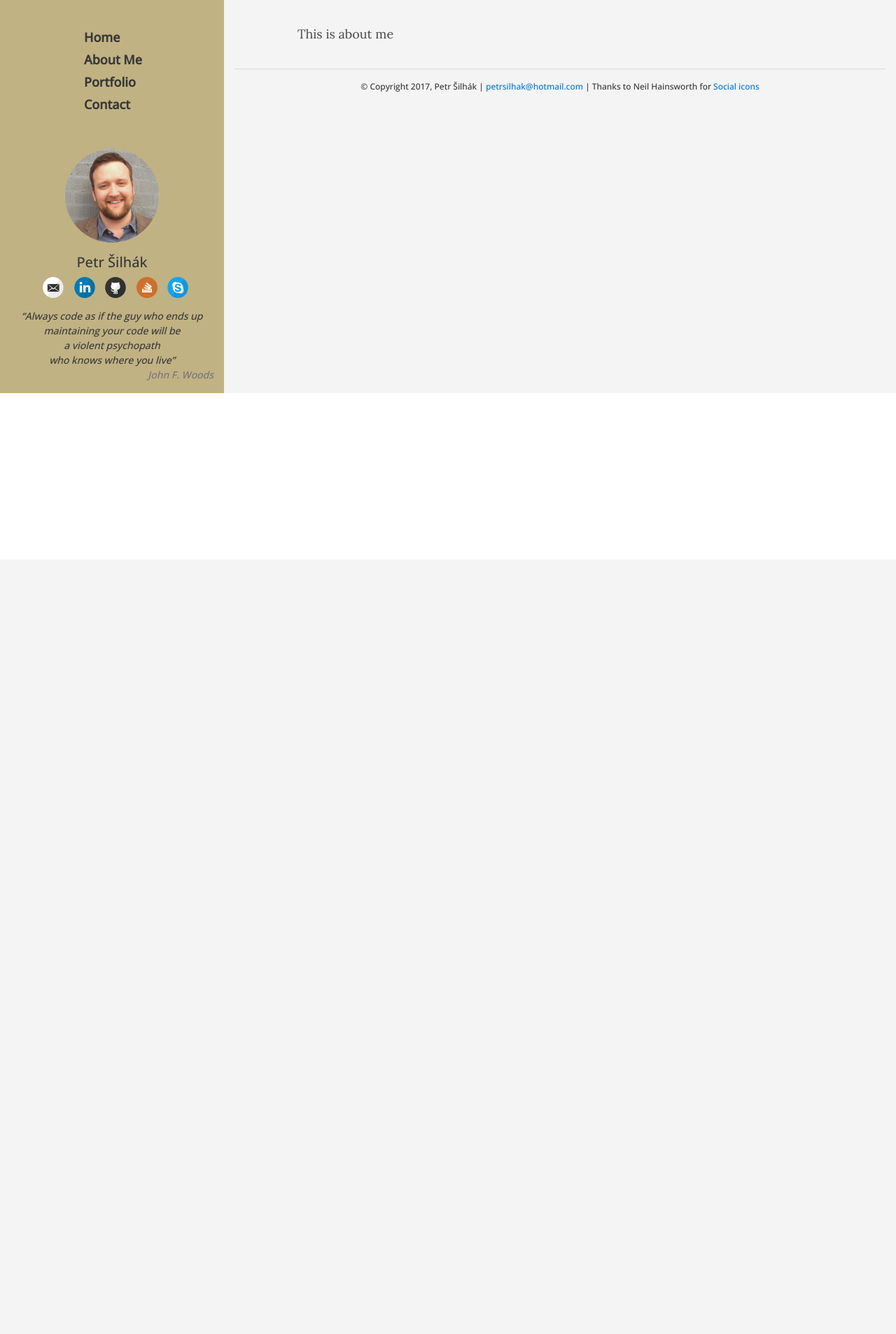
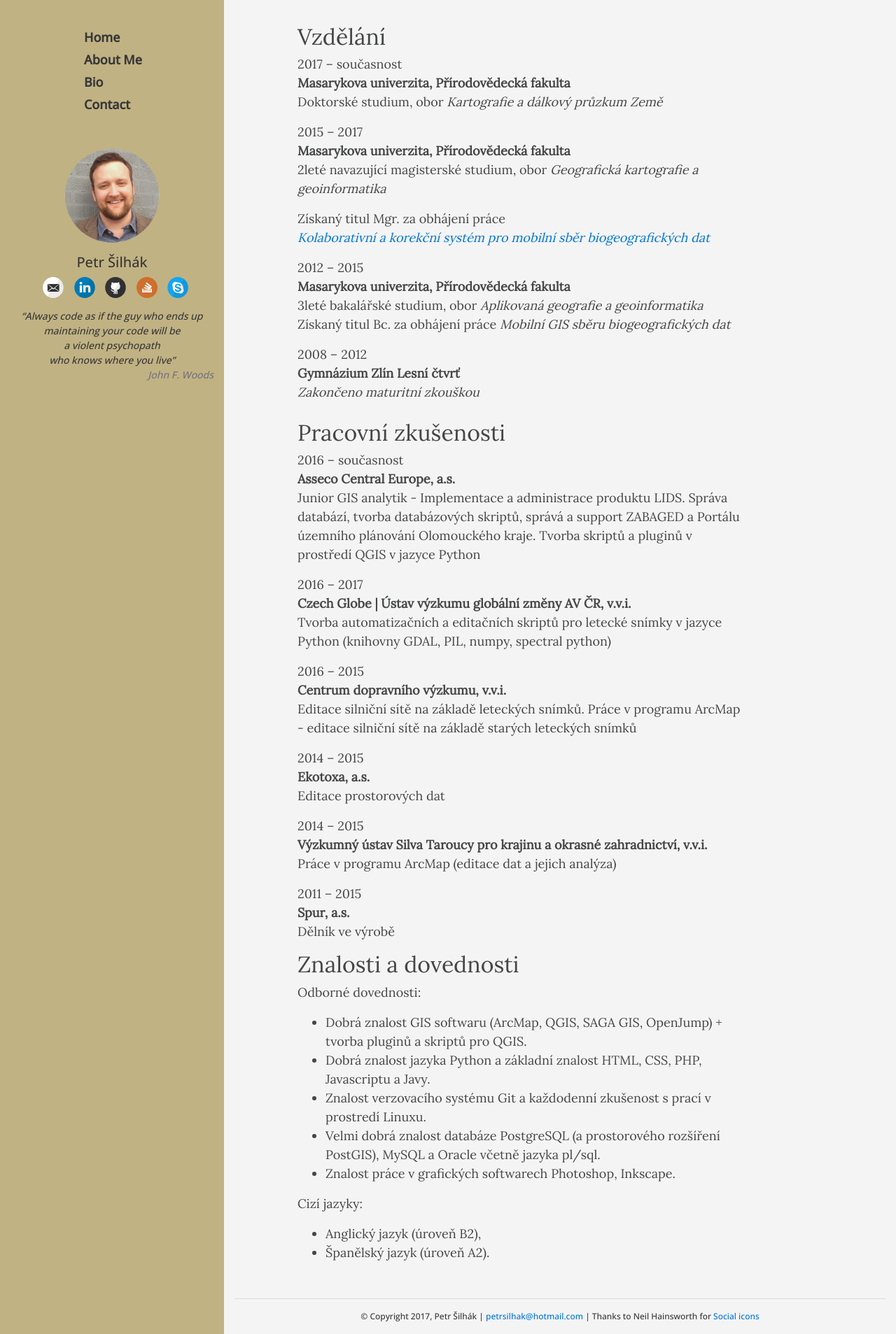
Before and after one commit to Bulva/phd_nosql, a Django app: page /about-me/ in a window 1280 px wide. Shown: the whole page at 70% size. Before the commit the page ends 562 px from the top, so only its background shows below. Run offline with Django 3.2, Linux system fonts and the light colour scheme; some libraries are stand-ins or nearby versions.

Commit message:
Added info about me and host to setting file

```diff
--- a/info/templates/info/about-me.html
+++ b/info/templates/info/about-me.html
@@ -22,5 +22,67 @@
 {% endblock %}
 
 {% block content %}
-    This is about me
+    <h2>Vzdělání</h2>
+    2017 – současnost<br />
+    <b>Masarykova univerzita, Přírodovědecká fakulta</b><br />
+    <p>Doktorské studium, obor <i>Kartografie a dálkový průzkum Země</i></p>
+
+    2015 – 2017<br />
+    <b>Masarykova univerzita, Přírodovědecká fakulta</b><br />
+    <p>2leté navazující magisterské studium, obor <i>Geografická kartografie a geoinformatika</i></p>
+    <p>Získaný titul Mgr. za obhájení práce<br /><i><a href="https://petrsilhak.eu/login/">Kolaborativní a korekční systém pro mobilní sběr biogeografických dat</a></i></p>
+
+    2012 – 2015<br />
+    <b>Masarykova univerzita, Přírodovědecká fakulta</b><br />
+    3leté bakalářské studium, obor <i>Aplikovaná geografie a geoinformatika</i><br />
+    <p>Získaný titul Bc. za obhájení práce <i>Mobilní GIS sběru biogeografických dat</i></p>
+
+    2008 – 2012<br />
+    <b>Gymnázium Zlín Lesní čtvrť</b><br />
+    <i>Zakončeno maturitní zkouškou</i><br />
+
+    <br />
+    <h2>Pracovní zkušenosti</h2>
+
+    2016 – současnost<br />
+    <b>Asseco Central Europe, a.s.</b>
+    <p>Junior GIS analytik - Implementace a administrace produktu LIDS. Správa databází, tvorba databázových skriptů,
+    správá a support ZABAGED a Portálu územního plánování Olomouckého kraje. Tvorba skriptů a pluginů v prostředí QGIS v jazyce Python</p>
+
+    2016 – 2017<br />
+    <b>Czech Globe | Ústav výzkumu globální změny AV ČR, v.v.i.</b>
+    <p>Tvorba automatizačních a editačních skriptů pro letecké snímky v jazyce Python (knihovny GDAL, PIL, numpy, spectral python)</p>
+
+    2016 – 2015<br />
+    <b>Centrum dopravního výzkumu, v.v.i.</b>
+    <p>Editace silniční sítě na základě leteckých snímků. Práce v programu ArcMap - editace silniční sítě
+    na základě starých leteckých snímků</p>
+
+    2014 – 2015<br />
+    <b>Ekotoxa, a.s.</b>
+    <p class="centered">Editace prostorových dat</p>
+
+    2014 – 2015<br />
+    <b>Výzkumný ústav Silva Taroucy pro krajinu a okrasné zahradnictví, v.v.i.</b>
+    <p class="centered">Práce v programu ArcMap (editace dat a jejich analýza)</p>
+
+    2011 – 2015<br />
+    <b>Spur, a.s.</b>
+    <p class="centered">Dělník ve výrobě</p>
+
+    <h2>Znalosti a dovednosti</h2>
+    <p class="left">Odborné dovednosti:</p>
+    <ul>
+        <li>Dobrá znalost GIS softwaru (ArcMap, QGIS, SAGA GIS, OpenJump) + tvorba pluginů a skriptů pro QGIS.</li>
+        <li>Dobrá znalost jazyka Python a základní znalost HTML, CSS, PHP, Javascriptu a Javy.</li>
+        <li>Znalost verzovacího systému Git a každodenní zkušenost s prací v prostredí Linuxu.</li>
+        <li>Velmi dobrá znalost databáze PostgreSQL (a prostorového rozšíření PostGIS), MySQL a Oracle včetně jazyka pl/sql.</li>
+        <li>Znalost práce v grafických softwarech Photoshop, Inkscape.</li>
+    </ul>
+
+    <p class="left">Cizí jazyky:</p>
+    <ul>
+        <li>Anglický jazyk (úroveň B2),</li>
+        <li>Španělský jazyk (úroveň A2).</li>
+    </ul>
 {% endblock %}
--- a/info/templates/info/base.html
+++ b/info/templates/info/base.html
@@ -18,7 +18,8 @@
                 <ul>
                     <li><a href="{% url 'index' %}">Home</a></li>
                     <li><a href="{% url 'about me' %}">About Me</a></li>
-                    <li><a href="{% url 'portfolio' %}">Portfolio</a></li>
+                    <!--This should be portofolio, it is because of Ostrava bio-->
+                    <li><a href="{% url 'portfolio' %}">Bio</a></li>
                     <li><a href="{% url 'contact' %}">Contact</a></li>
                 </ul>
             </div>
--- a/personal_web/settings.py
+++ b/personal_web/settings.py
@@ -25,7 +25,7 @@ SECRET_KEY = '$v-a^tjz2(wz^jw+^(kx5sa$o1hhi-@virs5qj+*sr&#iawtd-'
 # SECURITY WARNING: don't run with debug turned on in production!
 DEBUG = True
 
-ALLOWED_HOSTS = []
+ALLOWED_HOSTS = ['petrsilhak.cz', '185.8.237.163']
 
 
 # Application definition
```
Also changed, not shown: info/templates/info/portfolio.html (+31 -1 lines).
